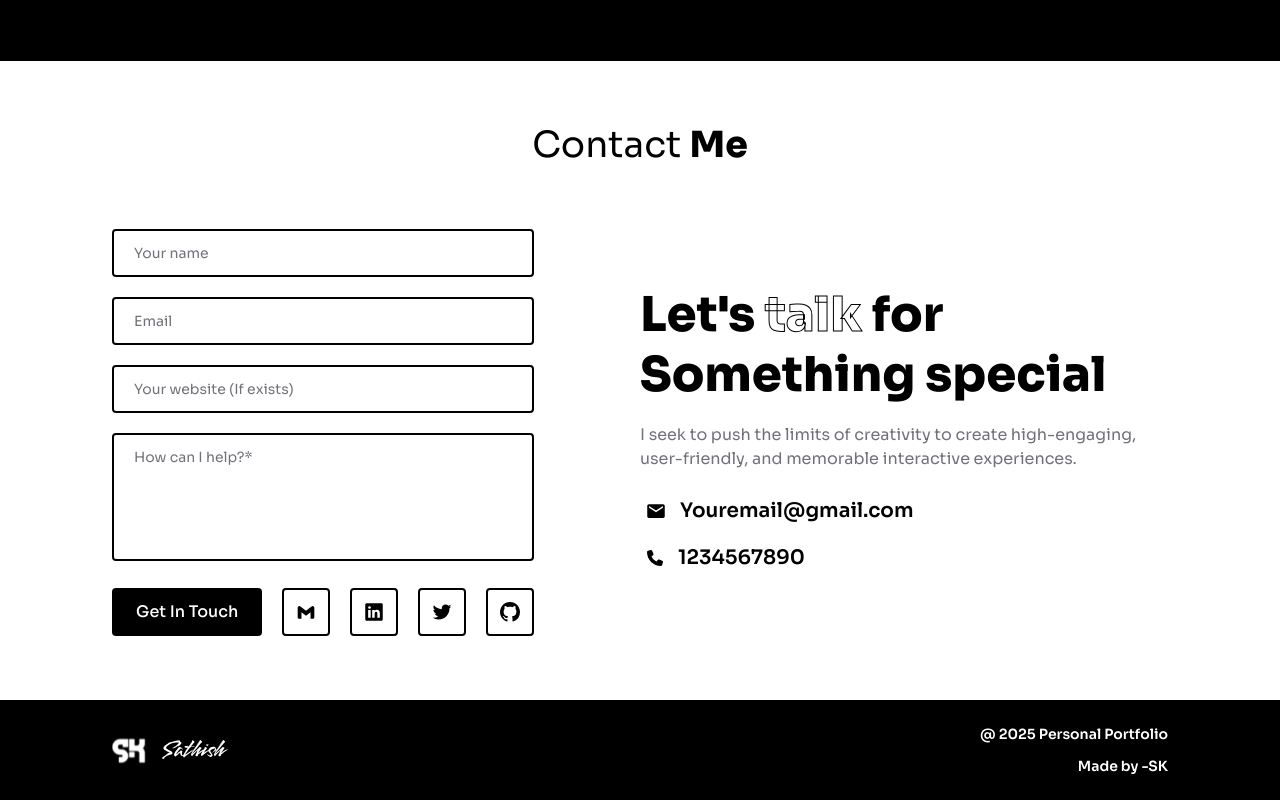
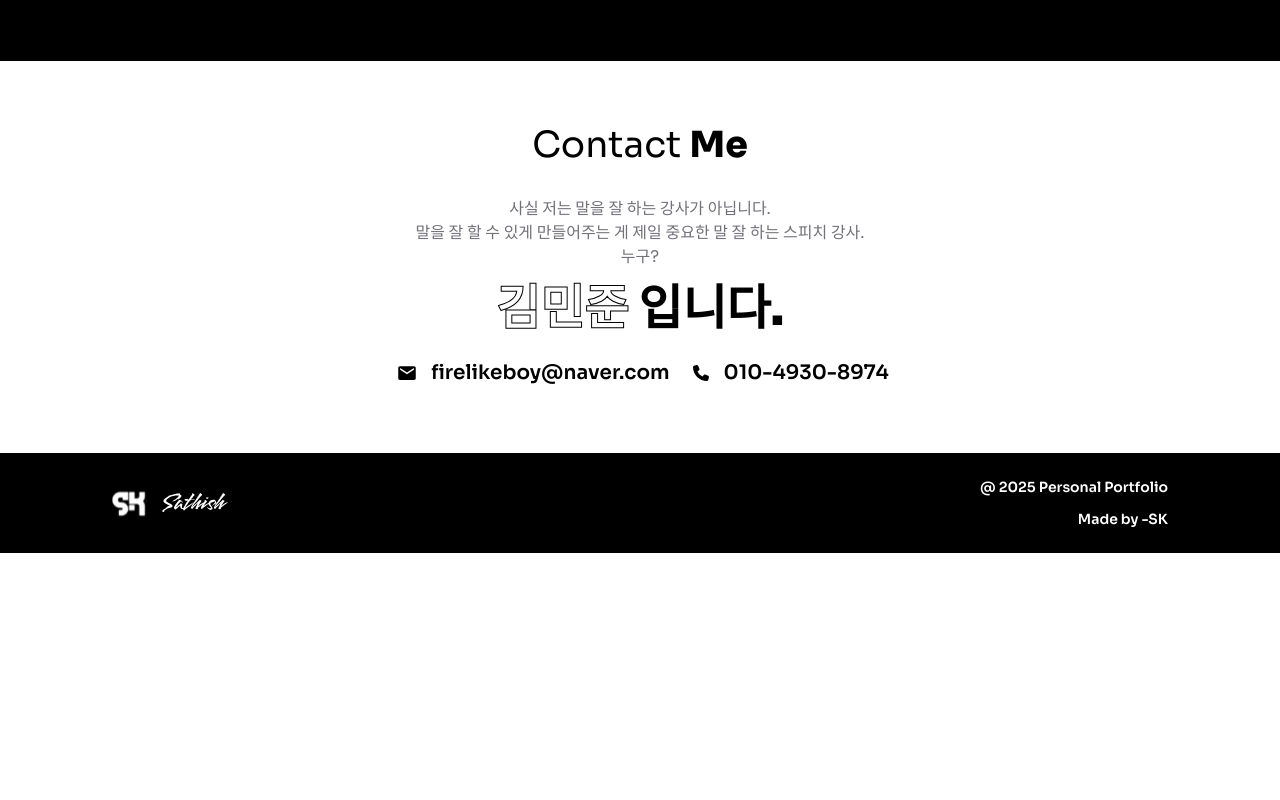
Before and after one commit to echo-speech/echo-speech.github.io, a React (Vite) app: page / in a window 1280 px wide. Shown: the part 8540-9340 px from the top of the page. After the commit the page ends 9093 px from the top, so only its background shows below. Built offline with nearby package versions, Linux system fonts and the light colour scheme.

Commit message:
Mod: contact

```diff
--- a/src/components/Contact.jsx
+++ b/src/components/Contact.jsx
@@ -1,8 +1,8 @@
-import React, { useRef } from 'react';
-import { motion, useInView } from 'framer-motion';
-import { BiLogoGmail } from 'react-icons/bi';
-import { BsGithub } from 'react-icons/bs';
-import { IoLogoLinkedin, IoLogoTwitter } from 'react-icons/io5';
+import React, { useRef } from "react";
+import { motion, useInView } from "framer-motion";
+import { BiLogoGmail } from "react-icons/bi";
+import { BsGithub } from "react-icons/bs";
+import { IoLogoLinkedin, IoLogoTwitter } from "react-icons/io5";
 import { IoMdMail } from "react-icons/io";
 import { FaPhone } from "react-icons/fa6";
 
@@ -16,100 +16,66 @@ export default function Contact() {
             initial={{ opacity: 0 }}
             animate={isInView ? { opacity: 1 } : { opacity: 0 }}
             transition={{ duration: 0.8 }}
-      className='lg:my-16 lg:px-28 my-8 px-5'
-      id='contact'
+            className="lg:my-16 lg:px-28 my-8 px-5 flex flex-col items-center"
+            id="contact"
         >
             <motion.h2
                 initial={{ y: -50, opacity: 0 }}
                 animate={isInView ? { y: 0, opacity: 1 } : { opacity: 0 }}
                 transition={{ duration: 0.8 }}
-        className='text-2xl lg:text-4xl text-center'
+                className="text-2xl lg:text-4xl text-center mb-8"
             >
-        Contact <span className='font-extrabold'>Me</span>
+                Contact <span className="font-extrabold">Me</span>
             </motion.h2>
-
-      <div className='flex justify-between items-center mt-8 lg:mt-16 flex-col lg:flex-row'>
-        <motion.div
-          initial={{ x: -50, opacity: 0 }}
-          animate={isInView ? { x: 0, opacity: 1 } : { opacity: 0 }}
-          transition={{ duration: 0.8 }}
-          className='lg:w-[40%]'
-        >
-          <form className='w-full space-y-3 lg:space-y-5'>
-            <input className='border-2 px-5 py-3 border-black rounded placeholder:text-[#71717A] text-sm w-full' type="text" placeholder='Your name' required />
-            <input className='border-2 px-5 py-3 border-black rounded placeholder:text-[#71717A] text-sm w-full' type="email" placeholder='Email' required />
-            <input className='border-2 px-5 py-3 border-black rounded placeholder:text-[#71717A] text-sm w-full' type="text" placeholder='Your website (If exists)' />
-            <textarea className='resize-none border-2 px-5 py-3 h-32 border-black placeholder:text-[#71717A]  rounded text-sm w-full' placeholder='How can I help?*'></textarea>
-
-            <motion.div
-              initial={{ opacity: 0, y: 20 }}
-              animate={isInView ? { opacity: 1, y: 0 } : { opacity: 0 }}
-              transition={{ duration: 0.8 }}
-              className='flex justify-between gap-3 lg:gap-5 flex-col lg:flex-row'
-            >
-              <motion.button
-                whileHover={{ scale: 1.05 }}
-                type='submit'
-                className='bg-black justify-center w-fit lg:w-auto lg:flex-1 hover:shadow-lg text-white px-3 py-2 rounded flex items-center gap-x-3 font-medium'
-              >
-                Get In Touch
-              </motion.button>
-
-              <div className='flex items-center gap-x-2 lg:gap-x-5'>
-                {[BiLogoGmail, IoLogoLinkedin, IoLogoTwitter, BsGithub].map((Icon, index) => (
-                  <motion.a
-                    key={index}
-                    href="#"
-                    className="bg-white p-2 lg:p-3 rounded border-2 border-black"
-                    whileHover={{ scale: 1.1, backgroundColor: "#000", color: "#fff" }}
-                    whileTap={{ scale: 0.9 }}
-                  >
-                    <Icon className="w-4 h-4 lg:w-5 lg:h-5" />
-                  </motion.a>
-                ))}
-              </div>
-            </motion.div>
-          </form>
-        </motion.div>
 
             <motion.div
                 initial={{ x: 50, opacity: 0 }}
                 animate={isInView ? { x: 0, opacity: 1 } : { opacity: 0 }}
                 transition={{ duration: 0.8 }}
-          className='lg:w-1/2'
+                className="text-center"
             >
-          <div className='font-extrabold text-2xl lg:text-5xl mt-5 lg:mt-0 space-y-1 lg:space-y-3'>
-            <h2>Let's <span className='text-white' style={{ WebkitTextStroke: '1px black' }}>talk</span> for</h2>
-            <h2>Something special</h2>
+                <p className="text-[#71717A] text-sm/6 lg:text-base mt-0 lg:mt-0">
+                    사실 저는 말을 잘 하는 강사가 아닙니다.
+                    <br /> 말을 잘 할 수 있게 만들어주는 게 제일 중요한 말 잘
+                    하는 스피치 강사. <br />
+                    누구?
+                </p>
+                <div className="font-extrabold text-2xl lg:text-5xl mt-2 lg:mt-4 space-y-1 lg:space-y-3">
+                    <h2>
+                        <span
+                            className="text-white"
+                            style={{ WebkitTextStroke: "1px black" }}
+                        >
+                            김민준
+                        </span>{" "}
+                        입니다.
+                    </h2>
                 </div>
 
-          <p className='text-[#71717A] text-sm/6 lg:text-base mt-3 lg:mt-6'>I seek to push the limits of creativity to create high-engaging, user-friendly, and memorable interactive experiences.</p>
-
-          <div className='font-semibold text-sm lg:text-xl flex flex-col mt-6 gap-2 lg:gap-4'>
+                <div className="font-semibold text-sm lg:text-xl flex items-center mt-6 gap-2 lg:gap-4">
                     <motion.a
                         whileHover={{ x: 5 }}
-              className='flex items-center gap-2 group'
-              href="mailto:Youremail@gmail.com"
+                        className="flex items-center gap-2 group"
+                        href="mailto:firelikeboy@naver.com"
                     >
-              <span className='border-2 transition-all border-transparent group-hover:border-black rounded-full p-1'>
+                        <span className="border-2 transition-all border-transparent group-hover:border-black rounded-full p-1">
                             <IoMdMail className="w-4 h-4 lg:w-5 lg:h-5" />
                         </span>
-              Youremail@gmail.com
+                        firelikeboy@naver.com
                     </motion.a>
 
                     <motion.a
                         whileHover={{ x: 5 }}
-              className='flex items-center gap-2 group'
-              href="tele:1234567890"
+                        className="flex items-center gap-2 group"
+                        href="tele:01049308974"
                     >
-              <span className='border-2 transition-all border-transparent group-hover:border-black rounded-full p-[5px]'>
+                        <span className="border-2 transition-all border-transparent group-hover:border-black rounded-full p-[5px]">
                             <FaPhone className="w-3 h-3 lg:w-4 lg:h-4" />
                         </span>
-              1234567890
+                        010-4930-8974
                     </motion.a>
                 </div>
             </motion.div>
-      </div>
         </motion.div>
     );
 }
```
Lines whose indentation alone changed are shown as unchanged.
